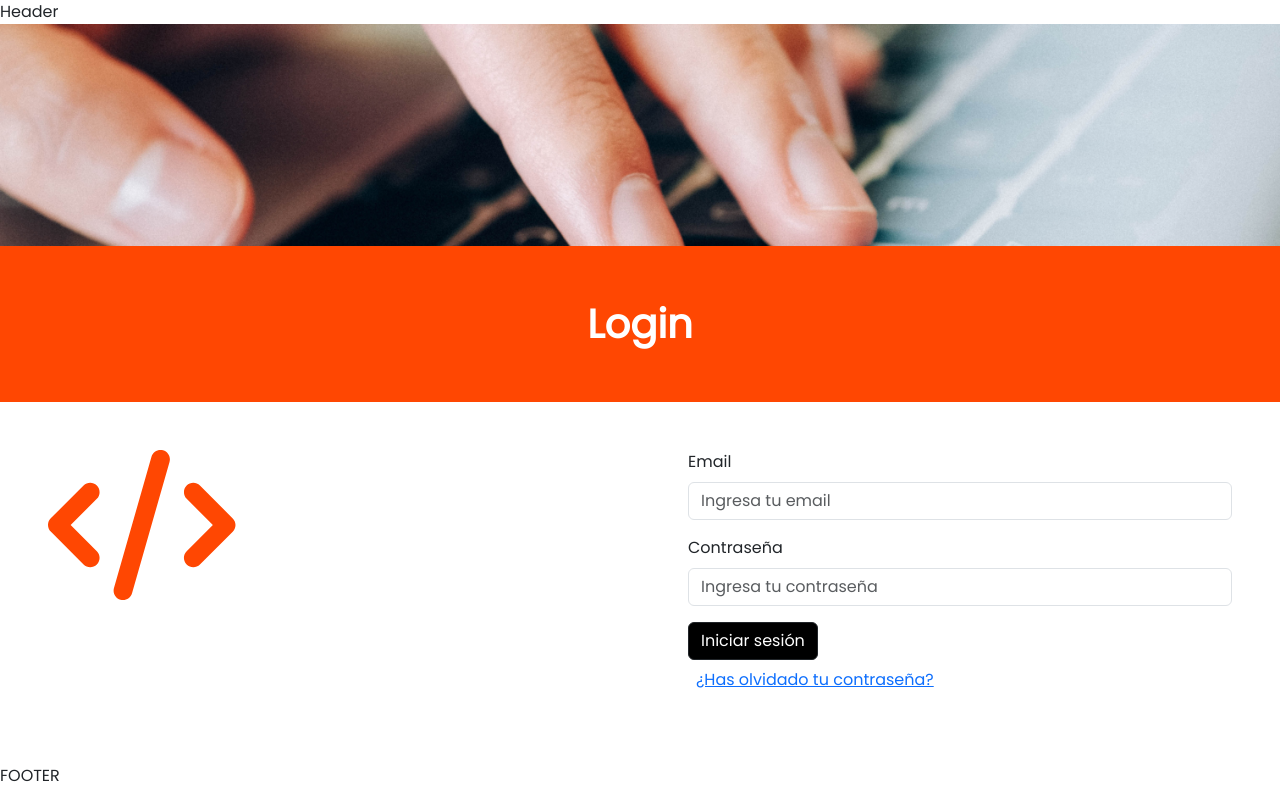
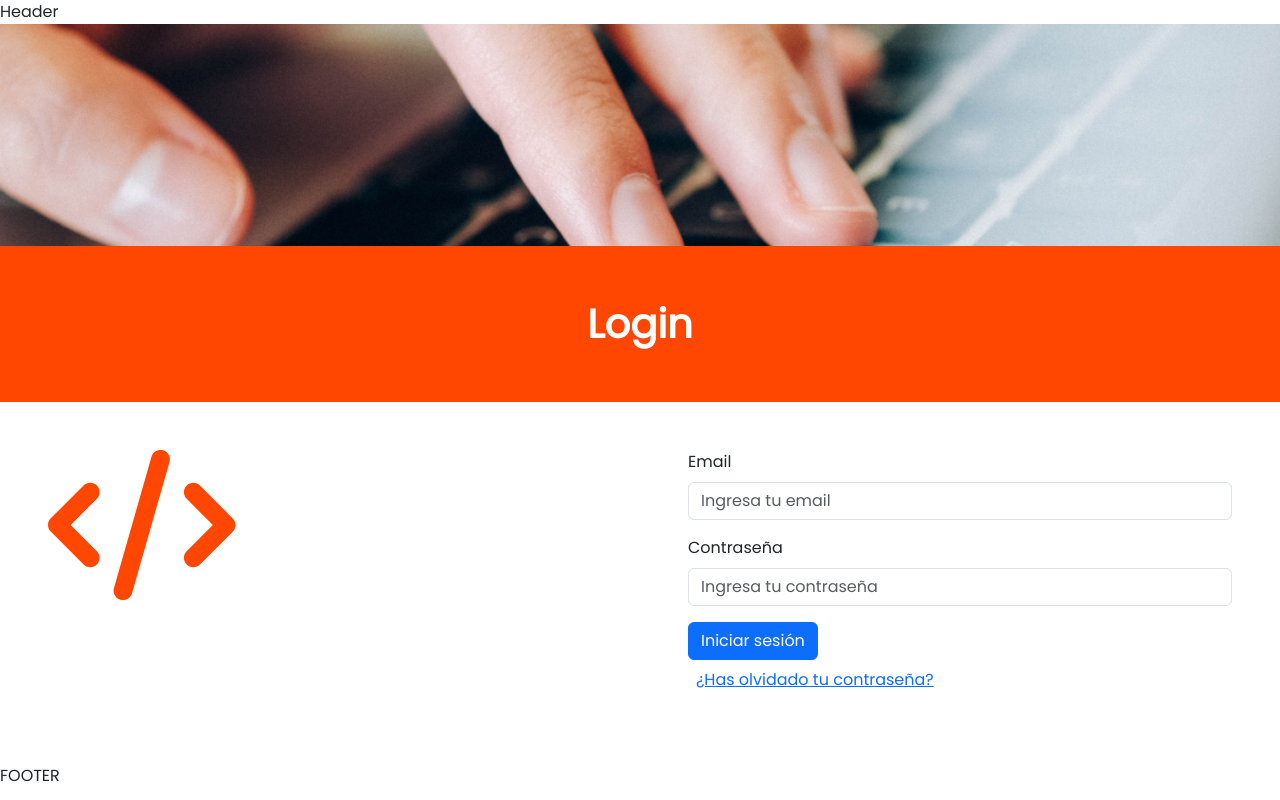
Before and after one commit to Gabsgt99/Proyecto-Final, a React (Create React App) app in the folder front/: page /login in a window 1280 px wide. Built offline with nearby package versions, Linux system fonts and the light colour scheme.

Commit message:
login with DDBB-problems with connection

```diff
--- a/front/src/pages/Auth/Login.jsx
+++ b/front/src/pages/Auth/Login.jsx
@@ -3,50 +3,40 @@ import loginImg from "../../Assets/LoginImg.png";
 import { FontAwesomeIcon } from '@fortawesome/react-fontawesome';
 import { faCode } from '@fortawesome/free-solid-svg-icons';
 import Layout from '../../components/Layout/Layout';
-import axios from "axios"
+import axios from "axios";
 import { useAuth } from '../../components/context/Auth';
 import { Link, useNavigate, useLocation } from 'react-router-dom';
 
-
-
-function Login () {
+function Login() {
   const [email, setEmail] = useState('');
   const [password, setPassword] = useState('');
-  const [isClicked, setIsClicked] = useState(false);
   const [auth, setAuth] = useAuth();
   const location = useLocation();
   const navigate = useNavigate();
 
-
   const handleSubmit = async (e) => {
     e.preventDefault();
     try {
-      const res = await axios.post("/api/v1/auth/login",{
-       email,
-       password
-      })
-      if (res && res.data.success){
-        //colocar alerta de "usted se ha logueado correctamente"
+      const res = await axios.post("/api/v1/auth/login", {
+        email,
+        password
+      });
+      if (res && res.data.success) {
         setAuth({
           ...auth,
           user: res.data.user,
           token: res.data.token
         });
         localStorage.setItem('auth', JSON.stringify(res.data));
-        navigate(location.state || "/");
-      } else {/*  msj de ha habido algun error con el login */}
+        navigate(location.state || "/registro");
+      } else {
+        /* Mensaje de error con el inicio de sesión */
+      }
     } catch (error) {
-      console.log(error)
-      /*aqui va un msj de error*/
+      console.log(error);
+      /* Mensaje de error con el inicio de sesión */
     }
-
-    setIsClicked(true);
-
   };
-
-
-
-
 
   return (
     <Layout>
@@ -58,7 +48,7 @@ function Login () {
         </div>
         <div className="row text-center">
           <div className="col col-login py-5 fs-1 fw-bold text-white">
-           Login
+            Login
           </div>
         </div>
 
@@ -77,7 +67,7 @@ function Login () {
                   id="userEmailInput"
                   placeholder="Ingresa tu email"
                   value={email}
-                  onChange={(e) => setEmail (e.target.value)}
+                  onChange={(e) => setEmail(e.target.value)}
                   required
                 />
               </div>
@@ -85,23 +75,20 @@ function Login () {
                 <label htmlFor="passwordInput" className="form-label">Contraseña</label>
                 <input
                   type="password"
-                  className="form-control "
+                  className="form-control"
                   id="passwordInput"
                   placeholder="Ingresa tu contraseña"
                   value={password}
-                  onChange={(e) => setPassword (e.target.value)}
+                  onChange={(e) => setPassword(e.target.value)}
                   required
                 />
               </div>
-              <button
-                type="submit"
-                className={`btn ${isClicked ? 'btn-white' : 'btn-dark'}`}
-                /* onClick={handleSubmit} */
-              >
+              <button type="submit" className="btn btn-primary">
                 Iniciar sesión
               </button>
-
-              <Link to = {"/forgot-password"}><p className='p-2'>¿Has olvidado tu contraseña?</p></Link>
+              <Link to="/forgot-password">
+                <p className="p-2">¿Has olvidado tu contraseña?</p>
+              </Link>
             </form>
           </div>
         </div>
@@ -110,4 +97,4 @@ function Login () {
   );
 }
 
-export default Login
+export default Login;
```
